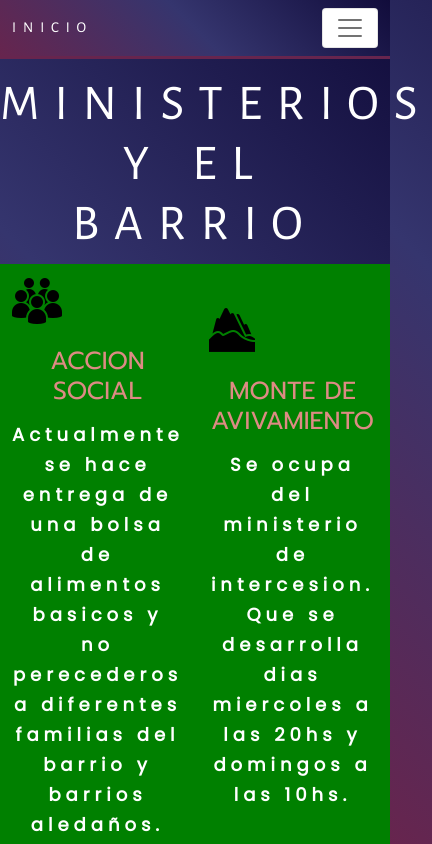
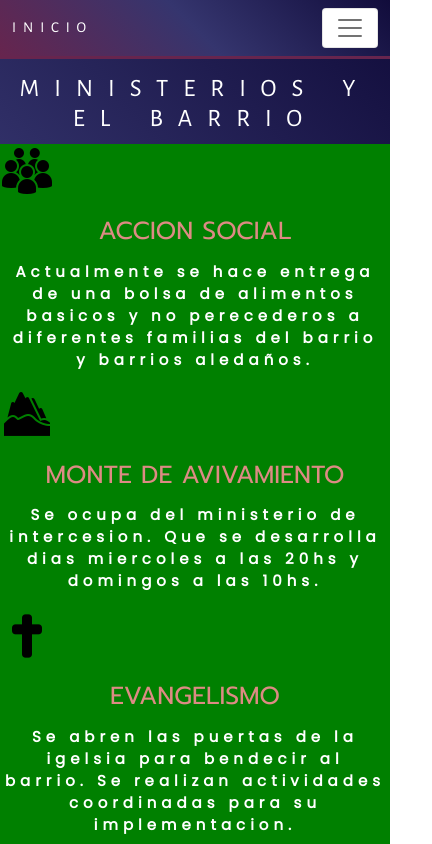
Before and after one commit to ivannina7/proyecto-nina-coder, a plain HTML site: page pages/comunidad.html in a window 390 px wide. Shown: the top 844 px of the page, 432 px wide, since content can reach past the window. Drawn offline with nearby package versions, Linux system fonts and the light colour scheme.

Commit message:
responsive historia, comunidad y estilos css

```diff
--- a/css/estilos.css
+++ b/css/estilos.css
@@ -289,19 +289,14 @@ footer {
         align-items:center;
         background-color: aqua;
     }
-}
-
-@media (max-width: 991px) {
     .txtloc{
         display: none;
     }
-}
-
-@media (max-width: 991px) {
     .txtpastor{
         margin-left: 0px;
     }
 }
+
 
 @media (max-width: 600px) {
     section {
@@ -310,14 +305,12 @@ footer {
         align-items:center;
         background-color: red;
     }
-}
-
-@media (max-width: 600px) {
     .iframemaps, .videoyoutub{
         width: 400px;
         height: 420px;
     }
 }
+
 
 @media (max-width: 480px) {
     section {
@@ -326,14 +319,12 @@ footer {
         align-items:center;
         background-color: green;
     }
-}
-
-@media (max-width: 480px) {
     .iframemaps, .videoyoutub{
         width: 300px;
         height: 320px;
     }
 }
+
 
 
 /* ----------responsive html reuniones----------- */
@@ -352,14 +343,58 @@ footer {
         grid-template-columns: 100%;
         grid-template-rows: auto;
     }
-}
-
-@media (max-width: 480px) {
     .h1reunion{
         font-size: 100%;
     }
 }
 
+/* ---------responsive historia-------- */
+
+@media (max-width: 600px) {
+    .pcomu{
+        line-height: 22px;
+        font-size: 15px;
+    }
+    .divcomu{
+        padding: 2px;
+    }
+    .imgnosotros {
+        width: 100%;
+        object-fit: cover;
+    }
+}
+
+
+/* ------------responsive comunidad ministerios------------- */
+
+
+@media (max-width: 600px) {
+    .comucolor{
+        display: grid;
+        grid-template-columns: 100%;
+        grid-template-rows: auto;
+    }
+    .h1comu{
+        font-size: 25px;
+    }
+}
+
+/* --------------responsive envivo------------*/
+
+@media (max-width: 991px) {
+    .vivoflex{
+        flex-direction: column;
+    }
+
+}
+
+@media (max-width: 600px) {
+    /* .iframeflex{
+        width: 15px;
+        height: 10px;
+    } */
+}
+
 
 
 /* todos los colores de background que puse en el responsive me ayudaron visualmente nada mas, lo deo por las dudas para que usted lo pueda ver, despues le voy a sacar los background color y va a quedar con el fondo degrade predeterminado */
--- a/pages/comunidad.html
+++ b/pages/comunidad.html
@@ -40,7 +40,7 @@
 
 
     <main>
-        <h1>Ministerios y el barrio</h1>
+        <h1 class="h1comu">Ministerios y el barrio</h1>
 
     </main>
 
```
